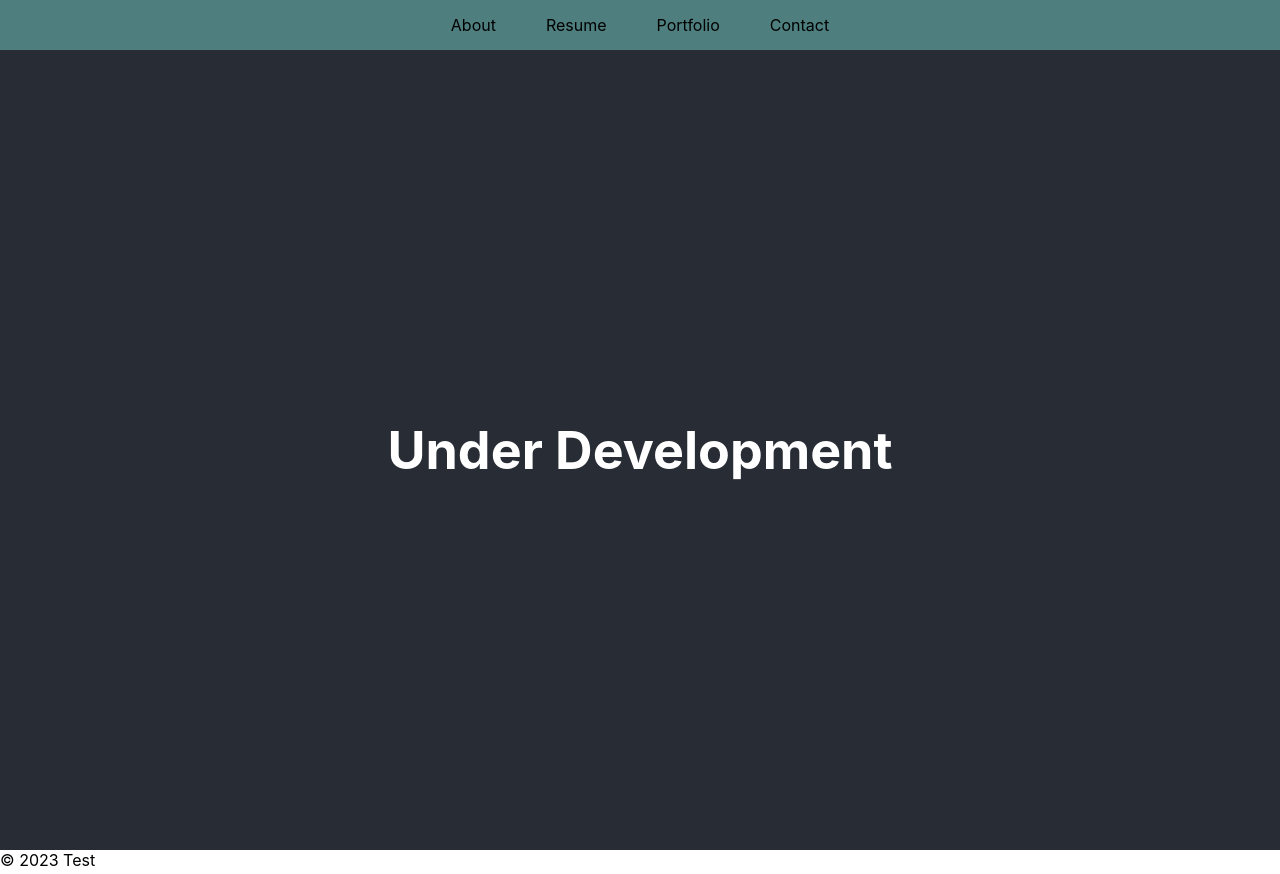
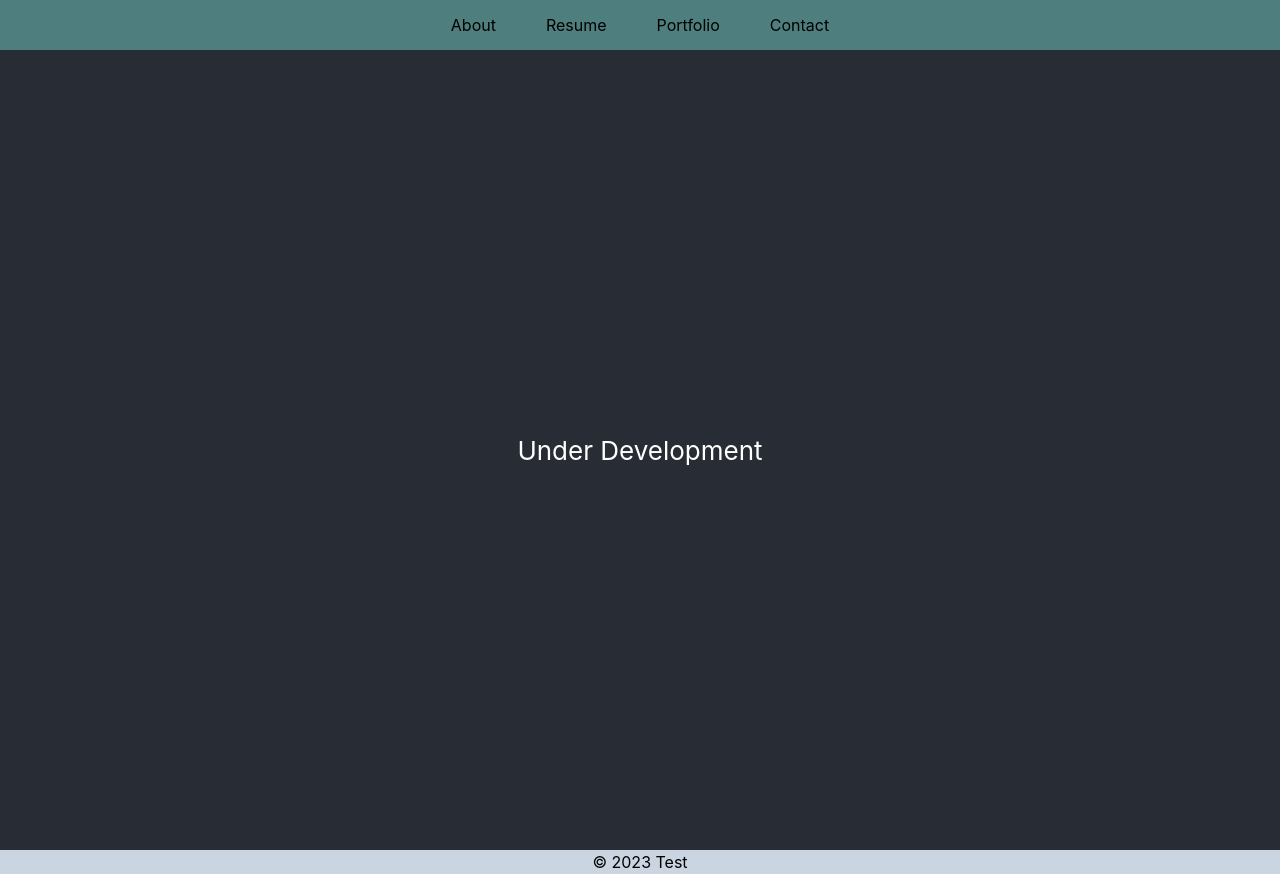
Before and after one commit to CsabaAndi/csabaandi.github.io, a React (Create React App) app: page / in a window 1280 px wide. Built offline with nearby package versions, Linux system fonts and the light colour scheme.

Commit message:
added and setup tailwindcss

```diff
--- a/package.json
+++ b/package.json
@@ -44,6 +44,7 @@
     ]
   },
   "devDependencies": {
-    "gh-pages": "^5.0.0"
+    "gh-pages": "^5.0.0",
+    "tailwindcss": "^3.3.2"
   }
 }
--- a/src/index.css
+++ b/src/index.css
@@ -1,3 +1,7 @@
+@tailwind base;
+@tailwind components;
+@tailwind utilities;
+
 body {
   margin: 0;
   font-family: -apple-system, BlinkMacSystemFont, 'Segoe UI', 'Roboto', 'Oxygen',
--- /dev/null
+++ b/tailwind.config.js
@@ -0,0 +1,10 @@
+/** @type {import('tailwindcss').Config} */
+module.exports = {
+  content: [
+  "./index.html",
+  "./src/**/*.{js,ts,jsx,tsx}",],
+  theme: {
+    extend: {},
+  },
+  plugins: [],
+}
```
Also changed, not shown: 1 other file (tests, documents, lock files or other folders).
